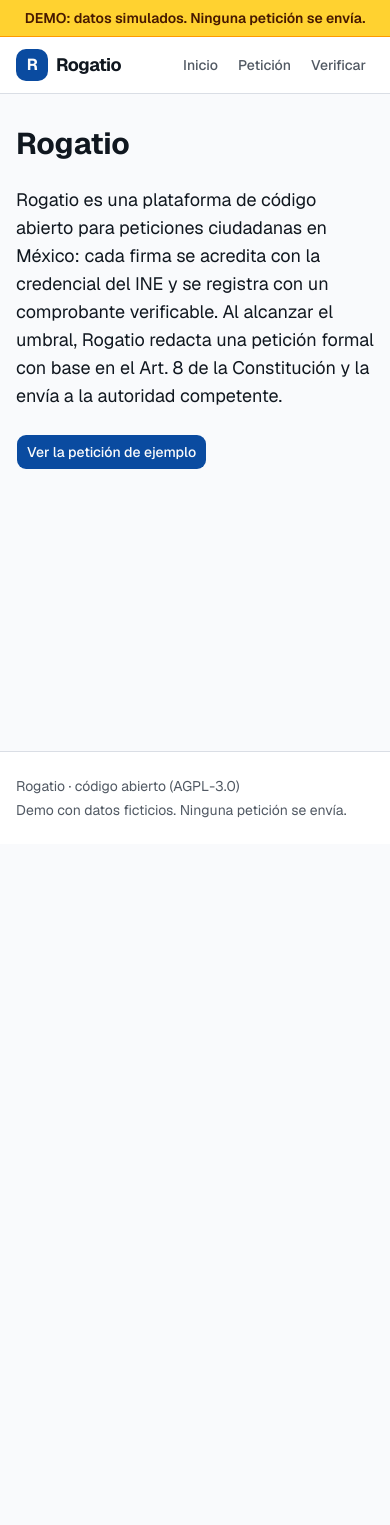
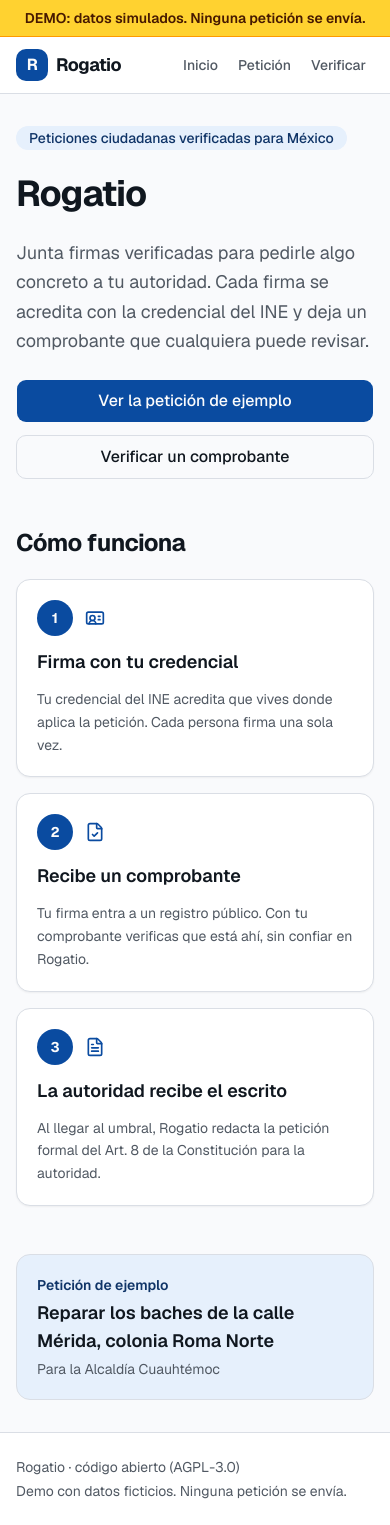
Before and after one commit to rogatio-org/rogatio, a Next.js app: page / in a window 390 px wide. Before the commit the page ends 844 px from the top, so only its background shows below. Built offline with nearby package versions, Linux system fonts and the light colour scheme.

Commit message:
feat: inicio en 3 pasos y comprobante, verificación y escrito pulidos

```diff
--- a/src/app/not-found.tsx
+++ b/src/app/not-found.tsx
@@ -2,8 +2,8 @@ import { EnlaceBoton } from "@/components/enlace-boton";
 
 export default function NoEncontrado() {
   return (
-    <div className="space-y-4">
-      <h1 className="text-2xl font-bold">No encontramos esta página</h1>
+    <div className="mx-auto max-w-2xl space-y-4">
+      <h1 className="text-3xl font-bold tracking-tight">No encontramos esta página</h1>
       <p>La dirección no existe o la petición no está disponible.</p>
       <EnlaceBoton href="/" variant="outline">
         Volver al inicio
--- a/src/app/page.tsx
+++ b/src/app/page.tsx
@@ -1,19 +1,77 @@
+import { FileCheck, FileText, IdCard } from "lucide-react";
 import { EnlaceBoton } from "@/components/enlace-boton";
+import { Badge } from "@/components/ui/badge";
 import { peticionDemo } from "@/lib/peticion-demo";
 
+const pasos = [
+  {
+    icono: IdCard,
+    titulo: "Firma con tu credencial",
+    texto:
+      "Tu credencial del INE acredita que vives donde aplica la petición. Cada persona firma una sola vez.",
+  },
+  {
+    icono: FileCheck,
+    titulo: "Recibe un comprobante",
+    texto:
+      "Tu firma entra a un registro público. Con tu comprobante verificas que está ahí, sin confiar en Rogatio.",
+  },
+  {
+    icono: FileText,
+    titulo: "La autoridad recibe el escrito",
+    texto:
+      "Al llegar al umbral, Rogatio redacta la petición formal del Art. 8 de la Constitución para la autoridad.",
+  },
+] as const;
+
 export default function Inicio() {
+  const { peticion } = peticionDemo;
   return (
-    <div className="space-y-6">
-      <h1 className="text-3xl font-bold">Rogatio</h1>
-      <p className="text-lg">
-        Rogatio es una plataforma de código abierto para peticiones ciudadanas en México: cada
-        firma se acredita con la credencial del INE y se registra con un comprobante verificable.
-        Al alcanzar el umbral, Rogatio redacta una petición formal con base en el Art. 8 de la
-        Constitución y la envía a la autoridad competente.
-      </p>
-      <EnlaceBoton href={`/peticion/${peticionDemo.peticion.id}`}>
-        Ver la petición de ejemplo
-      </EnlaceBoton>
+    <div className="space-y-12">
+      <section className="space-y-6">
+        <Badge variant="secondary" className="h-6 px-3 text-sm">
+          Peticiones ciudadanas verificadas para México
+        </Badge>
+        <h1 className="text-4xl font-bold tracking-tight sm:text-5xl">Rogatio</h1>
+        <p className="max-w-2xl text-lg leading-relaxed text-muted-foreground sm:text-xl">
+          Junta firmas verificadas para pedirle algo concreto a tu autoridad. Cada firma se acredita
+          con la credencial del INE y deja un comprobante que cualquiera puede revisar.
+        </p>
+        <div className="flex flex-col gap-3 sm:flex-row">
+          <EnlaceBoton href={`/peticion/${peticion.id}`} className="h-11 px-5 text-base">
+            Ver la petición de ejemplo
+          </EnlaceBoton>
+          <EnlaceBoton href="/verificar" variant="outline" className="h-11 px-5 text-base">
+            Verificar un comprobante
+          </EnlaceBoton>
+        </div>
+      </section>
+
+      <section aria-labelledby="como-funciona" className="space-y-5">
+        <h2 id="como-funciona" className="text-2xl font-bold tracking-tight">
+          Cómo funciona
+        </h2>
+        <ol className="grid gap-4 md:grid-cols-3">
+          {pasos.map(({ icono: Icono, titulo, texto }, i) => (
+            <li key={titulo} className="space-y-3 rounded-xl border bg-card p-5 shadow-xs">
+              <div className="flex items-center gap-3">
+                <span className="grid size-9 place-items-center rounded-full bg-primary text-sm font-bold text-primary-foreground">
+                  {i + 1}
+                </span>
+                <Icono aria-hidden className="size-5 text-primary" />
+              </div>
+              <h3 className="text-lg font-semibold">{titulo}</h3>
+              <p className="text-sm leading-relaxed text-muted-foreground">{texto}</p>
+            </li>
+          ))}
+        </ol>
+      </section>
+
+      <section className="rounded-xl border bg-secondary p-5 sm:p-6">
+        <p className="text-sm font-semibold text-secondary-foreground">Petición de ejemplo</p>
+        <p className="mt-1 text-lg font-semibold">{peticion.titulo}</p>
+        <p className="mt-1 text-sm text-muted-foreground">Para la {peticion.autoridad}</p>
+      </section>
     </div>
   );
 }
--- a/src/app/verificar/page.tsx
+++ b/src/app/verificar/page.tsx
@@ -5,9 +5,9 @@ export const metadata: Metadata = { title: "Verificar · Rogatio" };
 
 export default function Verificar() {
   return (
-    <div className="space-y-6">
-      <h1 className="text-2xl font-bold">Verificar un comprobante</h1>
-      <p className="leading-relaxed">
+    <div className="mx-auto max-w-2xl space-y-6">
+      <h1 className="text-3xl font-bold tracking-tight">Verificar un comprobante</h1>
+      <p className="text-lg leading-relaxed text-muted-foreground">
         Carga el comprobante que descargaste al firmar. Tu navegador recalcula la raíz del registro
         con la prueba de inclusión y te dice si la firma está en el registro público.
       </p>
--- a/src/components/boton-imprimir.tsx
+++ b/src/components/boton-imprimir.tsx
@@ -1,10 +1,12 @@
 "use client";
 
+import { Printer } from "lucide-react";
 import { Button } from "@/components/ui/button";
 
 export function BotonImprimir() {
   return (
-    <Button size="lg" onClick={() => window.print()}>
+    <Button size="lg" className="h-10 px-4" onClick={() => window.print()}>
+      <Printer aria-hidden />
       Imprimir o guardar como PDF
     </Button>
   );
--- a/src/components/descargar-comprobante.tsx
+++ b/src/components/descargar-comprobante.tsx
@@ -1,5 +1,6 @@
 "use client";
 
+import { Download } from "lucide-react";
 import { Button } from "@/components/ui/button";
 import type { Comprobante } from "@/lib/comprobante";
 
@@ -17,7 +18,8 @@ export function DescargarComprobante({ comprobante }: { comprobante: Comprobante
   }
 
   return (
-    <Button size="lg" onClick={descargar} className="w-full sm:w-auto">
+    <Button size="lg" onClick={descargar} className="h-11 w-full px-5 text-base sm:w-auto">
+      <Download aria-hidden />
       Descargar comprobante
     </Button>
   );
--- a/src/components/hash-copiable.tsx
+++ b/src/components/hash-copiable.tsx
@@ -19,7 +19,7 @@ export function HashCopiable({ hash, etiqueta }: { hash: string; etiqueta: strin
 
   return (
     <span className="inline-flex items-center gap-2">
-      <code className="font-mono" title={hash}>
+      <code className="rounded bg-muted px-1.5 py-0.5 font-mono text-sm" title={hash}>
         {hash.slice(0, 8)}…
       </code>
       <Button variant="outline" size="xs" onClick={copiar} aria-label={`Copiar ${etiqueta}`}>
--- a/src/components/verificador-comprobante.tsx
+++ b/src/components/verificador-comprobante.tsx
@@ -1,7 +1,16 @@
 "use client";
 
 import Link from "next/link";
-import { useId, useState, type ChangeEvent, type FormEvent, type ReactNode } from "react";
+import {
+  useEffect,
+  useId,
+  useRef,
+  useState,
+  type ChangeEvent,
+  type FormEvent,
+  type ReactNode,
+} from "react";
+import { CircleCheck, CircleX, Lock, TriangleAlert } from "lucide-react";
 import { Button } from "@/components/ui/button";
 import { verificarTexto, type ResultadoVerificacion } from "@/lib/verificacion";
 import { cn } from "@/lib/utils";
@@ -40,7 +49,7 @@ export function VerificadorComprobante() {
 
   return (
     <div className="space-y-6">
-      <form onSubmit={verificar} className="space-y-4">
+      <form onSubmit={verificar} className="space-y-5 rounded-xl border bg-card p-5 shadow-xs sm:p-6">
         <div className="space-y-2">
           <label htmlFor={`${id}-archivo`} className="block font-semibold">
             Sube tu comprobante (.json)
@@ -50,7 +59,7 @@ export function VerificadorComprobante() {
             type="file"
             accept="application/json,.json"
             onChange={cargarArchivo}
-            className="block w-full text-sm file:mr-3 file:rounded-lg file:border file:bg-muted file:px-3 file:py-1.5"
+            className="block w-full rounded-lg border border-dashed border-input p-3 text-sm file:mr-3 file:rounded-md file:border-0 file:bg-secondary file:px-3 file:py-1.5 file:font-medium file:text-secondary-foreground"
           />
         </div>
         <div className="space-y-2">
@@ -64,7 +73,7 @@ export function VerificadorComprobante() {
               setTexto(e.target.value);
               setResultado(null);
             }}
-            rows={8}
+            rows={6}
             spellCheck={false}
             className={campo}
           />
@@ -93,7 +102,7 @@ export function VerificadorComprobante() {
           type="submit"
           size="lg"
           disabled={!texto.trim() || verificando}
-          className="w-full sm:w-auto"
+          className="h-11 w-full px-6 text-base sm:w-auto"
         >
           Verificar
         </Button>
@@ -101,7 +110,8 @@ export function VerificadorComprobante() {
 
       {resultado && <Resultado resultado={resultado} />}
 
-      <p className="text-sm text-muted-foreground">
+      <p className="flex items-center gap-2 text-sm text-muted-foreground">
+        <Lock aria-hidden className="size-4 shrink-0" />
         La verificación ocurre en tu navegador. No se envía nada a Rogatio.
       </p>
     </div>
@@ -148,9 +158,21 @@ function Resultado({ resultado }: { resultado: ResultadoVerificacion }) {
 }
 
 const tonos = {
-  valido: "border-green-600 bg-green-50 text-green-950 dark:bg-green-950/30 dark:text-green-100",
-  no_valido: "border-red-600 bg-red-50 text-red-950 dark:bg-red-950/30 dark:text-red-100",
-  error: "border-amber-500 bg-amber-50 text-amber-950 dark:bg-amber-950/30 dark:text-amber-100",
+  valido: {
+    clase: "border-emerald-600 bg-emerald-50 text-emerald-950 dark:bg-emerald-950/30 dark:text-emerald-100",
+    icono: CircleCheck,
+    color: "text-emerald-700",
+  },
+  no_valido: {
+    clase: "border-red-600 bg-red-50 text-red-950 dark:bg-red-950/30 dark:text-red-100",
+    icono: CircleX,
+    color: "text-red-700",
+  },
+  error: {
+    clase: "border-amber-500 bg-amber-50 text-amber-950 dark:bg-amber-950/30 dark:text-amber-100",
+    icono: TriangleAlert,
+    color: "text-amber-700",
+  },
 } as const;
 
 function Aviso({
@@ -162,10 +184,18 @@ function Aviso({
   titulo: string;
   children: ReactNode;
 }) {
+  const { clase, icono: Icono, color } = tonos[tono];
+  const ref = useRef<HTMLElement>(null);
+  useEffect(() => {
+    ref.current?.scrollIntoView({ behavior: "smooth", block: "nearest" });
+  }, []);
   return (
-    <section role="status" className={cn("rounded-lg border-2 p-4", tonos[tono])}>
-      <h2 className="text-lg font-bold">{titulo}</h2>
-      <p className="mt-1 text-sm">{children}</p>
+    <section ref={ref} role="status" className={cn("flex gap-4 rounded-xl border-2 p-5 sm:p-6", clase)}>
+      <Icono aria-hidden className={cn("size-10 shrink-0", color)} />
+      <div>
+        <h2 className="text-2xl font-bold">{titulo}</h2>
+        <p className="mt-1">{children}</p>
+      </div>
     </section>
   );
 }
```
Also changed, not shown: src/app/comprobante/[id]/page.tsx (+30 -22 lines), src/app/peticion/[id]/escrito/page.tsx (+5 -5 lines).
